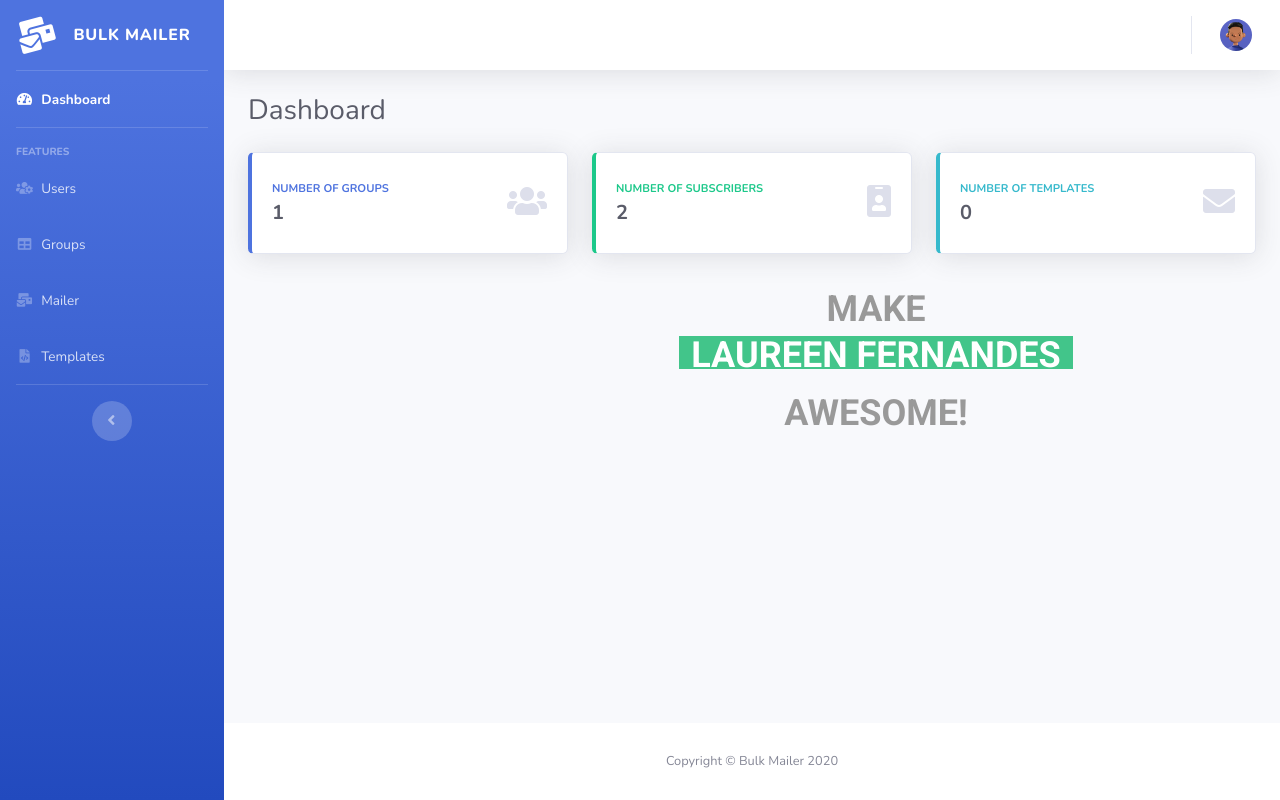
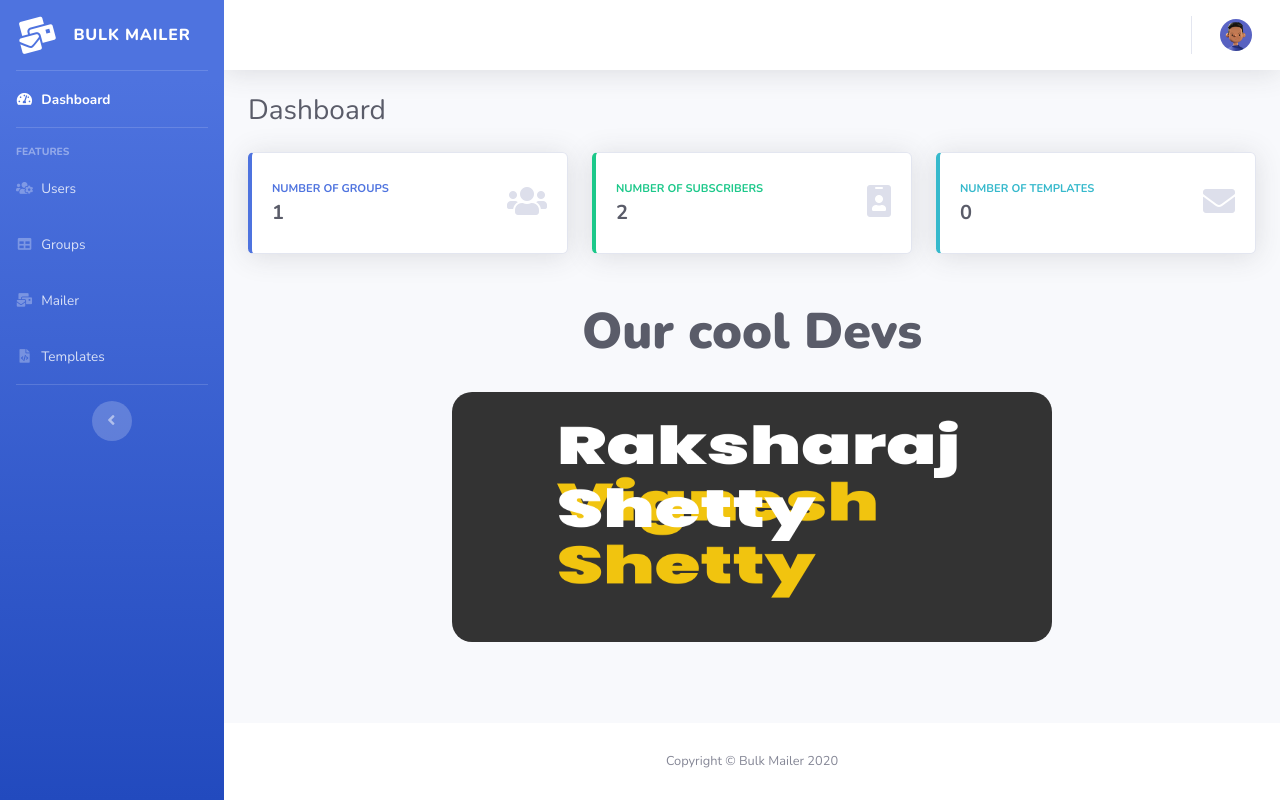
Before and after one commit to data-charya/Cn-project, a Flask app: page / in a window 1280 px wide. Run offline with Flask 2, Linux system fonts and the light colour scheme; a user stored in the database is signed in; data comes from the database, SQL or seed files in the repository; data that the repository does not hold is empty; some libraries are stand-ins or nearby versions.

Commit message:
Index animations

```diff
--- a/templates/base.html
+++ b/templates/base.html
@@ -27,62 +27,162 @@
 
     <link href="https://cdn.jsdelivr.net/npm/summernote@0.8.18/dist/summernote.min.css" rel="stylesheet">
     <style>
-        @import url('https://fonts.googleapis.com/css?family=Roboto:700');
+    @import url('https://fonts.googleapis.com/css2?family=Poppins:wght@900&display=swap');
+        .home{
+	width:100%;
+    }
+    .home:before{
+    	content: ' ';
+        position: absolute;
+        left: 0;
+        right: 0;
+        top: 0;
+        font-family:'Poppins';
+        bottom: 0;
+        background-color: rgba(0,0,0,0.9);
+    }
+    .home h3{
+    	position:absolute;
+    	font-size:60px;
+    	text-align: left;
+        color:#009393;
+        margin-left:15%;
+    	font-weight:700;
+    }
 
-        #container {
-          color:#999;
-          text-transform: uppercase;
-          font-size:36px;
-          font-weight:bold;
-          padding-top:200px;
-          position:fixed;
-          width:100%;
-          bottom:45%;
-          display:block;
-          font-family:'Roboto';
-          text-align:center;
+    .stage{
+	width: auto;
+	margin-top: 15px;
+    height: 100px;
+     }
+    .cubespinner{
+	-webkit-animation-name:spincube;
+	-webkit-animation-timing-function:ease-in-out;
+	-webkit-animation-iteration-count:infinite;
+	-webkit-animation-duration:8s;
+	animation-name:spincube;
+
+	animation-timing-function:ease-in-out;
+	animation-iteration-count:infinite;
+	animation-duration:8s;
+	-webkit-transform-style:preserve-3d;
+	-moz-transform-style:preserve-3d;
+	-ms-transform-style:preserve-3d;
+	transform-style:preserve-3d;
+	-webkit-transform-origin:40px 40px 0;
+	-moz-transform-origin:40px 40px 0;
+	-ms-transform-origin:40px 40px 0;
+	transform-origin:40px 40px  0;
+  }
+  .cubespinner div{
+	  position:absolute;
+	  width:400px;
+	  height:80px;
+	  text-align:left;
+	  color:#109393;
+	  font-family:'Poppins', sans-serif;
+	  font-size:74px;
+	  font-weight:700;
+	  }
+  .cubespinner .face1{
+	  color:#f1c40f;
+	  -webkit-transform:translateZ(40px);
+	  -moz-transform:translateZ(40px);
+	  -ms-transform:translateZ(40px);
+	  transform:translateZ(40px);
+	  -webkit-backface-visibility: hidden;
+	  }
+	.cubespinner .face2{
+		color:#fff;
+		-webkit-transform: rotateX(90deg) translateZ(40px);
+		-moz-transform: rotateX(90deg) translateZ(40px);
+		-ms-transform: rotateX(90deg) translateZ(40px);
+		transform: rotateX(90deg) translateZ(40px);
+		-webkit-backface-visibility: hidden;
+	}
+	.cubespinner .face3{
+		color:#f85555;
+		-webkit-transform:rotateX(180deg)  translateZ(40px);
+		-moz-transform:rotateX(180deg)  translateZ(40px);
+		-ms-transform:rotateX(180deg)  translateZ(40px);
+		transform:rotateX(180deg)  translateZ(40px);
+		-webkit-backface-visibility: hidden;
+		}
+	.cubespinner .face4{
+		color:#fff;
+		-webkit-transform:rotateX(270deg) translateZ(40px);
+		-moz-transform:rotateX(270deg) translateZ(40px);
+		-ms-transform:rotateX(270deg) translateZ(40px);
+		transform:rotateX(270deg) translateZ(40px);
+		-webkit-backface-visibility: hidden;
+	}
+
+
+    /*Cubical Flipping or rotation*/
+    @-webkit-keyframes spincube {
+        from,to  { -webkit-transform: rotateX(0deg) rotateY(0deg) rotateZ(0deg);}
+        15%      { -webkit-transform: rotateX(90deg);}
+        25%      { -webkit-transform: rotateX(90deg);}
+        40%      { -webkit-transform: rotateX(180deg);}
+        50%      { -webkit-transform: rotateX(180deg);}
+        65%      { -webkit-transform: rotateX(270deg);}
+    	75%      { -webkit-transform: rotateX(270deg);}
+    	95%      { -webkit-transform: rotateX(360deg);}
+    	100%      { -webkit-transform: rotateX(360deg);}
+      }@keyframes spincube {
+        from,to {
+    	  -webkit-transform: rotateX(0deg);
+          -moz-transform: rotateX(0deg);
+          -ms-transform: rotateX(0deg);
+          transform: rotateX(0deg);
         }
-
-        #flip {
-          height:50px;
-          overflow:hidden;
+        15% {
+    	  -webkit-transform: rotateX(90deg);
+          -moz-transform: rotateX(90deg);
+          -ms-transform: rotateX(90deg);
+          transform: rotateX(90deg);
         }
-
-        #flip > div > div {
-          color:#fff;
-          padding:4px 12px;
-          height:45px;
-          margin-bottom:45px;
-          display:inline-block;
+    	25% {
+    	  -webkit-transform: rotateX(90deg);
+          -moz-transform: rotateX(90deg);
+          -ms-transform: rotateX(90deg);
+          transform: rotateX(90deg);
         }
-
-        #flip div:first-child {
-          animation: show 5s linear infinite;
+    	40% {
+    	  -webkit-transform: rotateX(180deg);
+          -moz-transform: rotateX(180deg);
+          -ms-transform: rotateX(180deg);
+          transform: rotateX(180deg);
         }
-
-        #flip div div {
-          background:#42c58a;
+    	50% {
+    	  -webkit-transform: rotateX(180deg);
+          -moz-transform: rotateX(180deg);
+          -ms-transform: rotateX(180deg);
+          transform: rotateX(180deg);
         }
-
-        #flip div:first-child div {
-          background:#4ec7f3;
+        65% {
+    	  -webkit-transform: rotateX(270deg);
+          -moz-transform: rotateX(270deg);
+          -ms-transform: rotateX(270deg);
+          transform: rotateX(270deg);
         }
-
-        #flip div:last-child div {
-          background:#DC143C;
+    	75% {
+    	  -webkit-transform: rotateX(270deg);
+          -moz-transform: rotateX(270deg);
+          -ms-transform: rotateX(270deg);
+          transform: rotateX(270deg);
         }
-        #flip div:nth-of-type(4) {
-          background:#5915b3;
+    	90% {
+    	  -webkit-transform: rotateX(360deg);
+          -moz-transform: rotateX(360deg);
+          -ms-transform: rotateX(360deg);
+          transform: rotateX(360deg);
         }
-        @keyframes show {
-          0% {margin-top:-270px;}
-          5% {margin-top:-180px;}
-          33% {margin-top:-180px;}
-          38% {margin-top:-90px;}
-          66% {margin-top:-90px;}
-          71% {margin-top:0px;}
-          99.99% {margin-top:0px;}
-          100% {margin-top:-270px;}
+        100% {
+    	  -webkit-transform: rotateX(360deg);
+          -moz-transform: rotateX(360deg);
+          -ms-transform: rotateX(360deg);
+          transform: rotateX(360deg);
         }
 
     </style>
--- a/templates/index.html
+++ b/templates/index.html
@@ -69,18 +69,27 @@
 
     <div class="row">
 
-        <center>
-        <div id=container>
-            Make
-            <div id=flip>
-              <div><div>Vignesh Shetty</div></div>
-              <div><div>Raksharaj Shetty</div></div>
-              <div><div>Laureen Fernandes</div></div>
-              <div><div>Shanwill Pinto</div></div>
+       <div class="container py-4" style="border-radius: 20px;width: auto;height: auto;">
+            <h1 class="h3 mb-0 text-gray-800" style="text-align: center;font-size: 50px;font-weight: 900;">Our cool Devs</h1>
+            <div class="container" style="border-radius: 20px;width: 600px;height: 250px;background: rgb(51, 51, 51);margin-top: 30px;">
+                <div class="container" style="width: 100vw;height: 1.5rem;"></div>
+                <div  class="home col-lg-10 col-md-10 col-sm-10 col-xs-10 ">
+		    	    <h3 id="resizing-h3" class="" >
+		    	    	<span>
+		    	    		<div class="stage">
+		    	    			<div class="cubespinner">
+		    	    				<div class="face1">Vignesh Shetty</div>
+		    	    				<div class="face2">Raksharaj Shetty</div>
+		    	    				<div class="face3">Laureen Fernandes</div>
+		    	    				<div class="face4">Shanwill Pinto</div>
+		    	    			</div>
+		    	    		</div>
+		    	    	</span>
+		    	    </h3>
+		        </div>
             </div>
-            AweSoMe!
-        </div>
-        </center>
+
+       </div>
     </div>
 
 
```
